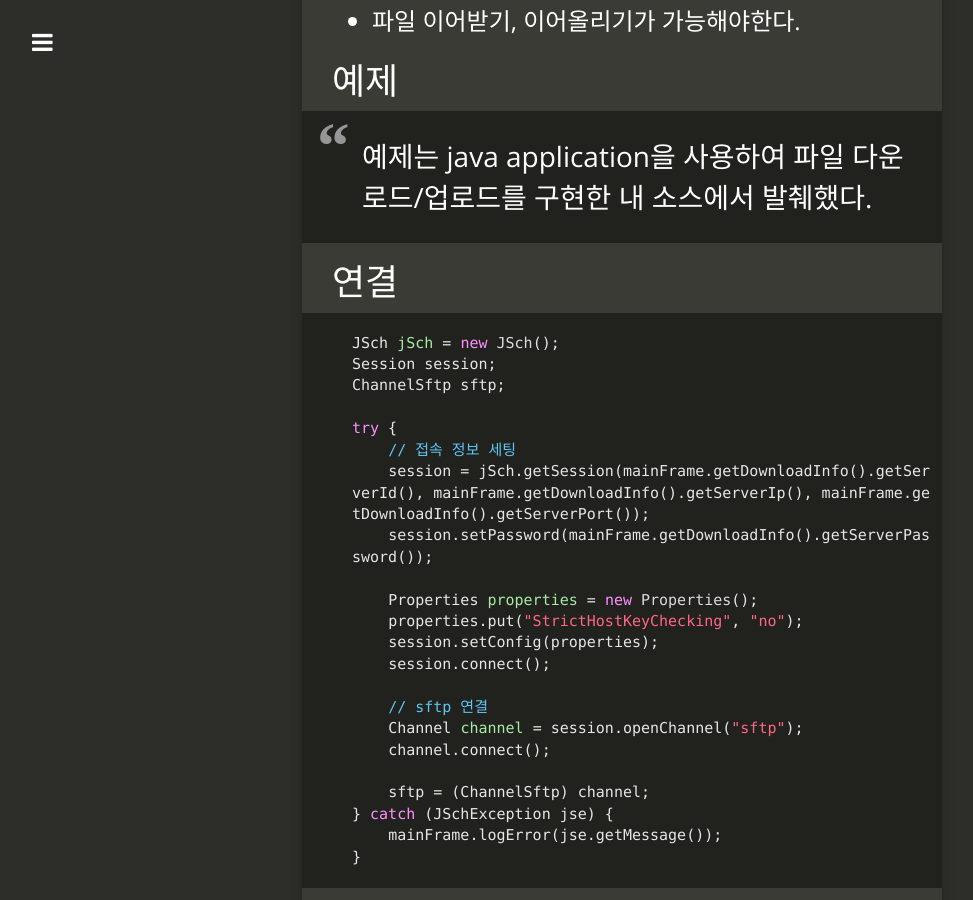
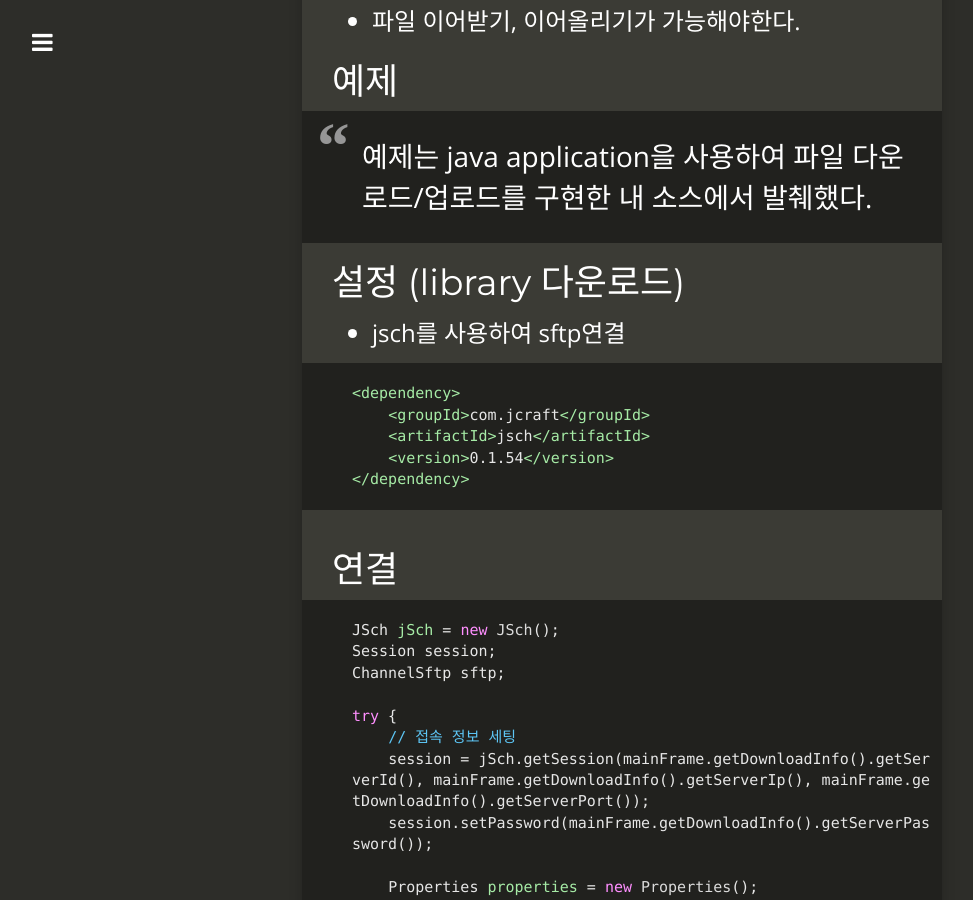
Before and after one commit to MJ-Youn/mj-youn.github.io, a Jekyll site: the page built from _posts/2018-12-26-java-sftp-연결.md, in a window 1280 px wide and 900 px high, scrolled down 448 px. Shown: the whole window, without its empty margins (18-991 px from the left). Built offline with Jekyll 4.4.1, drawn with Linux system fonts in a browser that asks for light colours; nearby versions of some CDN libraries; comment, search, counter and statistics services are not loaded; some of the changed text lies outside the part shown.

Commit message:
Update 2018-12-26-java-sftp-연결.md
- tag 변경
- 설정 정보 추가

````diff
--- a/_posts/2018-12-26-java-sftp-연결.md
+++ b/_posts/2018-12-26-java-sftp-연결.md
@@ -2,7 +2,7 @@
 layout: post
 title: "JAVA의 jsch 라이브러리를 사용한 sftp 연결"
 date: 2018-12-26
-tags: [java8, spring, jpa]
+tags: [java, jsch, sftp]
 comments: true
 ---
 
@@ -14,6 +14,18 @@ comments: true
 # 예제
 
 > 예제는 java application을 사용하여 파일 다운로드/업로드를 구현한 내 소스에서 발췌했다.
+
+## 설정 (library 다운로드)
+
+- jsch를 사용하여 sftp연결
+
+```xml
+<dependency>
+    <groupId>com.jcraft</groupId>
+    <artifactId>jsch</artifactId>
+    <version>0.1.54</version>
+</dependency>
+```
 
 ## 연결
 
````
